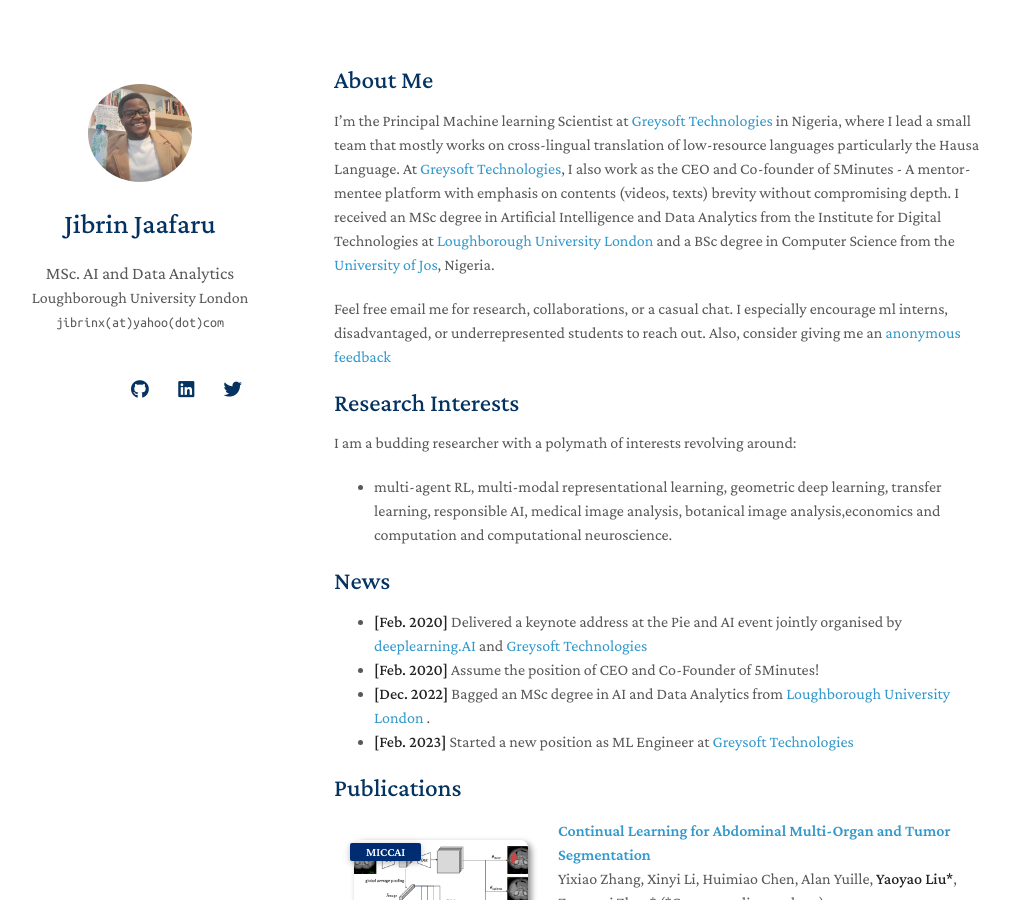
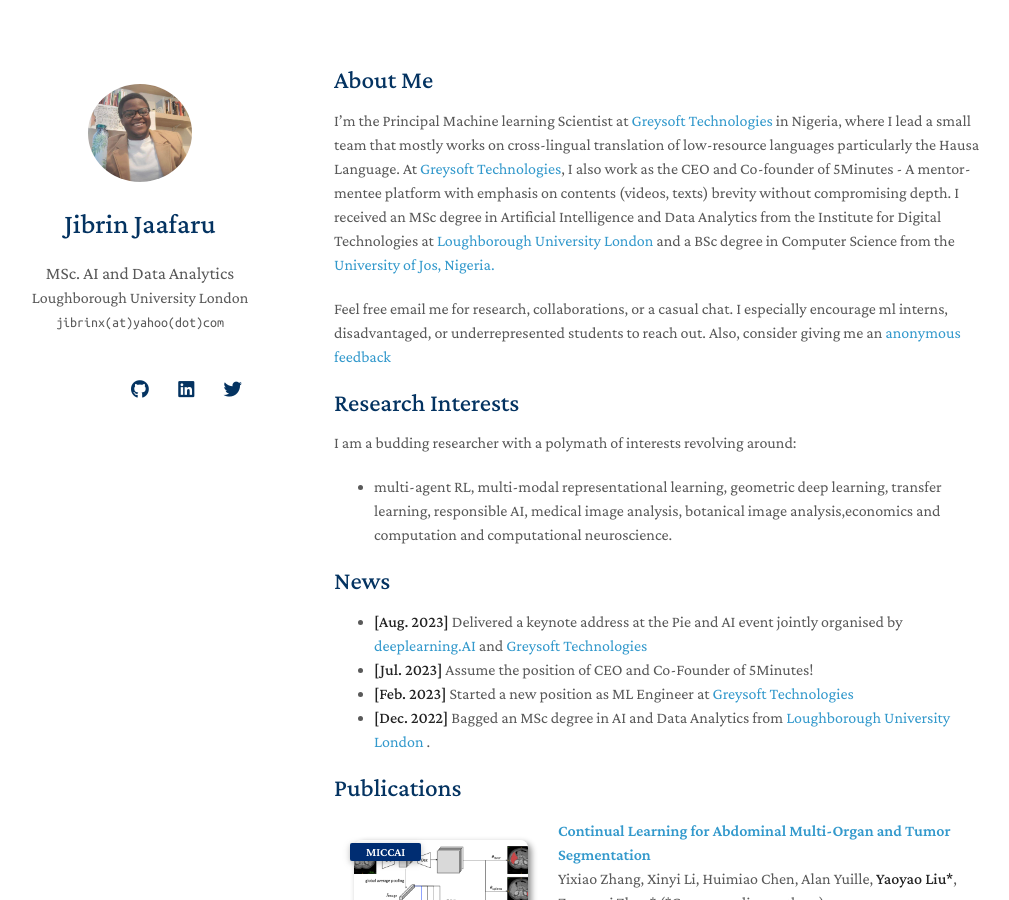
Before and after one commit to jibrinx/jibrinx.github.io, a Jekyll site: the page built from index.md, in a window 1280 px wide and 900 px high. Shown: the whole window, without its empty margins (136-1145 px from the left). Built offline with Jekyll 4.4.1, drawn with Linux system fonts in a browser that asks for light colours; nearby versions of some CDN libraries; a style sheet for code colours, icons or effects is not loaded; our own code applies the rules of GitHub Pages for plain Markdown files.

Commit message:
Update index.md

```diff
--- a/index.md
+++ b/index.md
@@ -5,7 +5,7 @@ layout: homepage
 ## About Me
 
 
-I'm the Principal Machine learning Scientist at <a href="https://greysoft.ng">Greysoft Technologies</a> in Nigeria, where I lead a small team that mostly works on cross-lingual translation of low-resource languages particularly the Hausa Language. At <a href="https://greysoft.ng">Greysoft Technologies</a>, I also work as the CEO and Co-founder of 5Minutes - A mentor-mentee platform with emphasis on contents (videos, texts) brevity without compromising depth. I received an MSc degree in Artificial Intelligence and Data Analytics from the Institute for Digital Technologies at  <a href="https://www.lborolondon.ac.uk/study/masters-degrees/artificial-intelligence-data-analytics/"> Loughborough University London </a> and a BSc degree in Computer Science from the <a href="https://unijos.edu.ng">University of Jos</a>, Nigeria.
+I'm the Principal Machine learning Scientist at <a href="https://greysoft.ng">Greysoft Technologies</a> in Nigeria, where I lead a small team that mostly works on cross-lingual translation of low-resource languages particularly the Hausa Language. At <a href="https://greysoft.ng">Greysoft Technologies</a>, I also work as the CEO and Co-founder of 5Minutes - A mentor-mentee platform with emphasis on contents (videos, texts) brevity without compromising depth. I received an MSc degree in Artificial Intelligence and Data Analytics from the Institute for Digital Technologies at  <a href="https://www.lborolondon.ac.uk/study/masters-degrees/artificial-intelligence-data-analytics/"> Loughborough University London </a> and a BSc degree in Computer Science from the <a href="https://unijos.edu.ng">University of Jos, Nigeria.</a>
 
 Feel free email me for research, collaborations, or a casual chat. I especially encourage ml interns, disadvantaged, or underrepresented students to reach out. Also, consider giving me an  <a href="https://ngl.link/jibrinx">anonymous feedback</a>
 
@@ -15,10 +15,10 @@ I am a budding researcher with a polymath of interests revolving around:
 
 ## News
 
-- **[Feb. 2020]** Delivered a keynote address at the Pie and AI event jointly organised by <a href="https://www.deeplearning.ai">deeplearning.AI </a>and <a href="https://greysoft.ng">Greysoft Technologies</a>
-- **[Feb. 2020]** Assume the position of CEO and Co-Founder of 5Minutes!
+- **[Aug. 2023]** Delivered a keynote address at the Pie and AI event jointly organised by <a href="https://www.deeplearning.ai">deeplearning.AI </a>and <a href="https://greysoft.ng">Greysoft Technologies</a>
+- **[Jul. 2023]** Assume the position of CEO and Co-Founder of 5Minutes!
+- **[Feb. 2023]** Started a new position as ML Engineer at <a href="https://greysoft.ng">Greysoft Technologies</a>
 - **[Dec. 2022]** Bagged an MSc degree in AI and Data Analytics from <a href="https://www.lborolondon.ac.uk/study/masters-degrees/artificial-intelligence-data-analytics/"> Loughborough University London </a>.
-- **[Feb. 2023]** Started a new position as ML Engineer at <a href="https://greysoft.ng">Greysoft Technologies</a>
 
 {% include_relative _includes/publications.md %}
 
```
